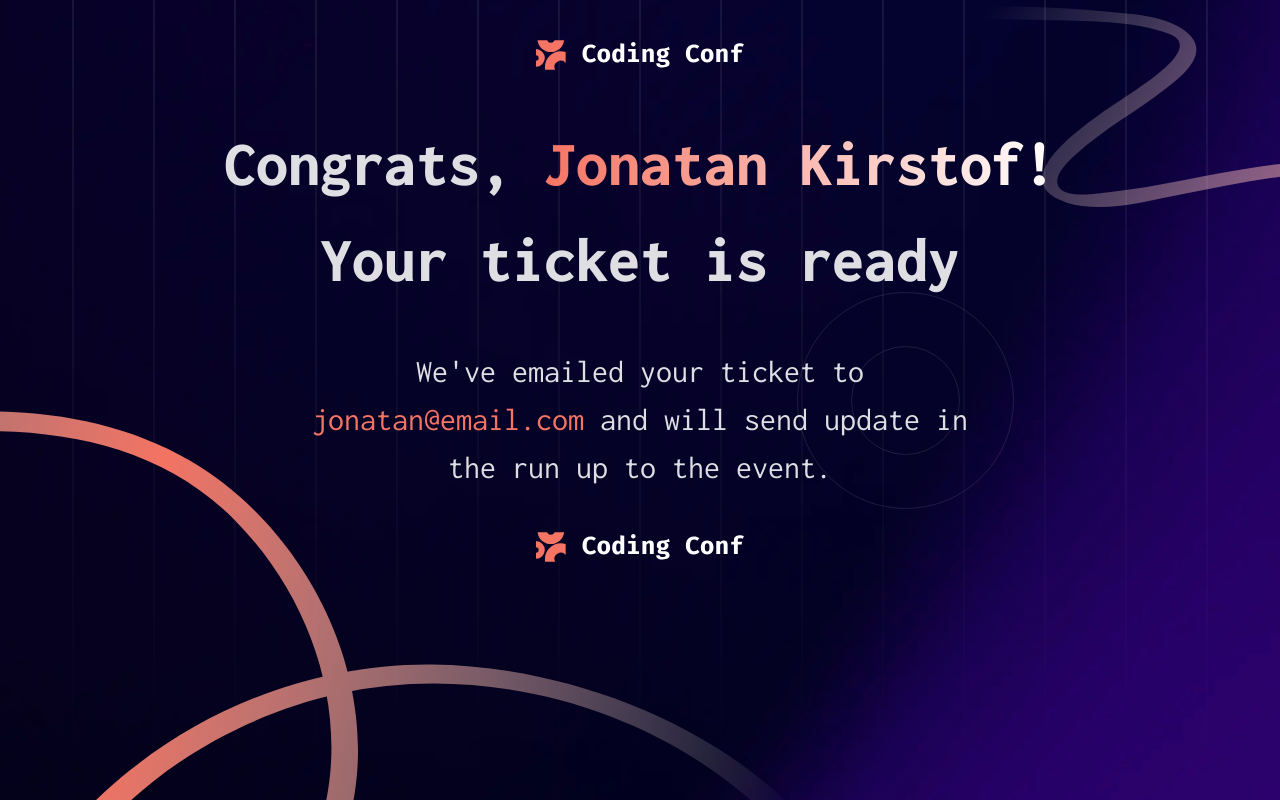
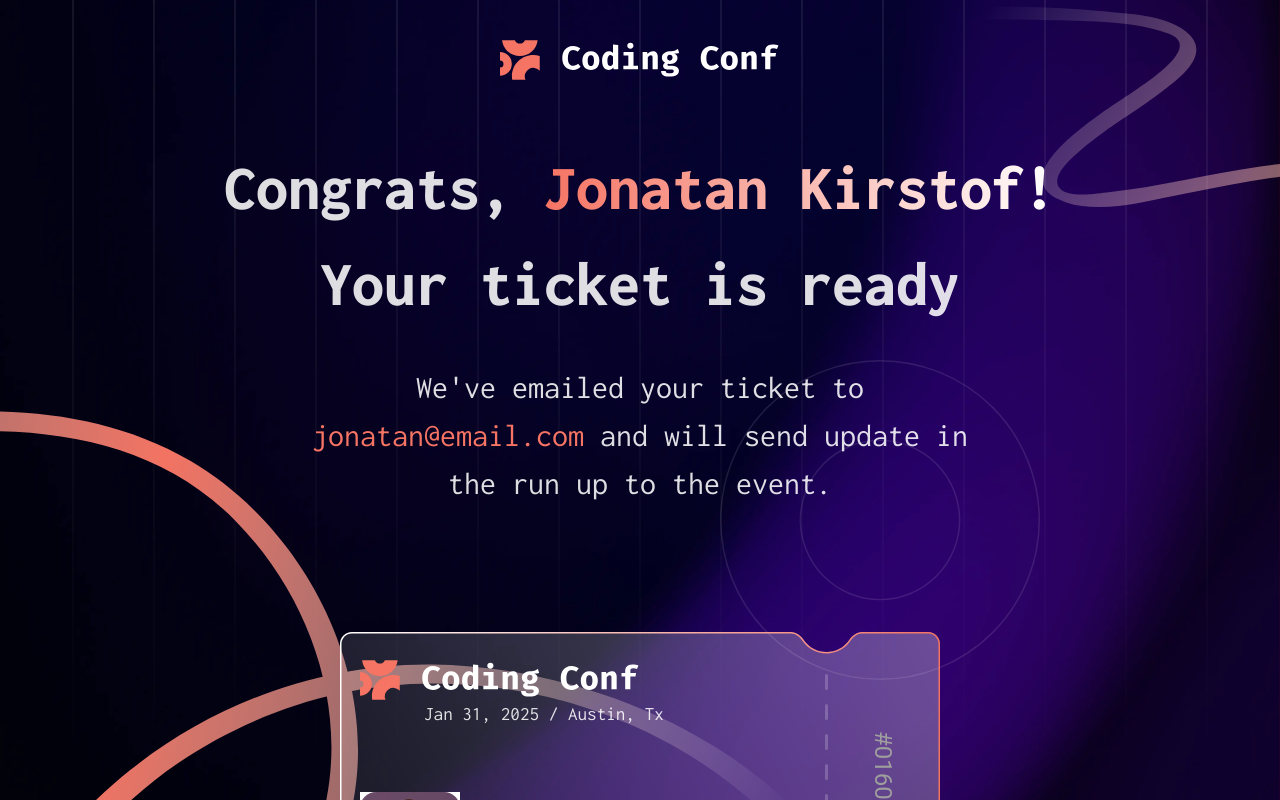
Before and after one commit to yohans-kasaw/frontend-master-conference-ticket-generator, a Vue app: page / in a window 1280 px wide. Built offline with nearby package versions, Linux system fonts and the light colour scheme; a web font is replaced by a local one.

Commit message:
ticketConfarmation basic ui

```diff
--- a/index.html
+++ b/index.html
@@ -19,8 +19,9 @@
         <title>Frontend Mentor | Conference ticket generator</title>
     </head>
     <body>
-        <div class="page-wrapper"></div>
-        <div id="app"></div>
+        <div class="page-wrapper">
+            <div id="app"></div>
+        </div>
         <script type="module" src="/src/main.js"></script>
     </body>
 </html>
--- a/src/App.vue
+++ b/src/App.vue
@@ -1,35 +1,21 @@
 <template>
-    <div class="d-flex align-center flex-column ga-10">
-        <div class="pt-10">
-            <img :src="logUrl" />
-        </div>
-        <div
-            class="text-center font-weight-bold font-inconsolata"
-            style="font-size: 4rem; font-weight: 800"
-        >
-            Congrats, <span class="red-gradient-text">Jonatan Kirstof!</span>
-            <br />
-            Your ticket is ready
-        </div>
-        <div
-            class="text-center font-inconsolata"
-            style="font-size: 2rem; font-weight: 400"
-        >
-            We've emailed your ticket to
-            <br />
-            <span class="red-text">jonatan@email.com</span> and will send update
-            in
-            <br />
-            the run up to the event.
-        </div>
-        <div class="ticket-display">
-            <img :src="logUrl" />
-        </div>
-    </div>
+    <TicketConfirmation/>
 </template>
 
-<script setup>
-import logUrl from './assets/svgs/logo-full.svg'
+<script>
+import TicketConfirmation from "./views/TicketConfirmation.vue"
+export default {
+    components: {
+        TicketConfirmation
+    }
+}
 </script>
 
-<style></style>
+<style>
+.red-gradient-text {
+    background-color: white;
+    background-image: linear-gradient(to right, var(--primary-red), white);
+    background-clip: text;
+    color: transparent;
+}
+</style>
--- /dev/null
+++ b/src/components/Ticket.vue
@@ -0,0 +1,71 @@
+<template>
+    <div
+        class="ticket-background d-flex justify-space-between"
+        style="height: 280px; width: 600px"
+    >
+        <div class="pa-5 d-flex flex-column justify-space-between">
+            <div class="pt-2">
+                <v-img :src="log_full_url" :width="280" />
+                <div class="ml-16 font-mid" variant="text">
+                    {{ eventDate }} / {{ eventCity }}
+                </div>
+            </div>
+            <div class="d-flex align-center ga-4">
+                <v-avatar rounded="0" size="100">
+                    <v-img :src="userAvatarUrl" style="border-radius: 16px" />
+                </v-avatar>
+                <div>
+                    <div class="font-weight-medium font-big">
+                        {{ userName }}
+                    </div>
+                    <div class="d-flex ga-2">
+                        <img :src="icon_github" />
+                        <span class="font-weight-medium font-mid">
+                            {{ userGithub }}
+                        </span>
+                    </div>
+                </div>
+            </div>
+        </div>
+        <div
+            class="d-flex justify-center align-center ml-4"
+            style="width: 115px"
+        >
+            <v-chip class="vertical-text text-h5" color="grey" variant="text">
+                {{ ticketNumber }}
+            </v-chip>
+        </div>
+    </div>
+</template>
+
+<script>
+import icon_github from '@src/assets/svgs/icon-github.svg'
+import log_full_url from '@src/assets/svgs/logo-full.svg'
+
+export default {
+    props: {
+        userName: String,
+        userGithub: String,
+        userAvatarUrl: String,
+        eventDate: String,
+        eventCity: String,
+        ticketNumber: String,
+    },
+    data() {
+        return {
+            log_full_url,
+            icon_github,
+        }
+    },
+}
+</script>
+
+<style>
+.ticket-background {
+    background-image: url('../assets/svgs/pattern-ticket.svg');
+}
+
+.vertical-text {
+    transform: rotate(90deg);
+}
+</style>
--- a/src/style.css
+++ b/src/style.css
@@ -1,5 +1,5 @@
 :root {
-    font-family: system-ui, Avenir, Helvetica, Arial, sans-serif;
+    font-family: 'Inconsolata', system-ui, Avenir, Helvetica, Arial, sans-serif;
     line-height: 1.5;
     font-weight: 400;
 
@@ -12,47 +12,39 @@
     -webkit-font-smoothing: antialiased;
     -moz-osx-font-smoothing: grayscale;
 
-    --primary-red: #f57463
+    --primary-red: #f57463;
 }
 
 body {
     margin: 0;
 }
 
-
 @font-face {
     font-family: 'Inconsolata';
-    src: url("/assets/fonts/static/Inconsolata-ExtraBold.ttf") format("truetype");
+    src: url('/assets/fonts/static/Inconsolata-ExtraBold.ttf')
+        format('truetype');
     font-weight: 800;
 }
 
 @font-face {
     font-family: 'Inconsolata';
-    src: url("/assets/fonts/static/Inconsolata-Regular.ttf") format("truetype");
+    src: url('/assets/fonts/static/Inconsolata-Medium.ttf') format('truetype');
+    font-weight: 500;
+}
+
+@font-face {
+    font-family: 'Inconsolata';
+    src: url('/assets/fonts/static/Inconsolata-Regular.ttf') format('truetype');
     font-weight: 400;
 }
 
-.font-inconsolata{
-    font-family: 'Inconsolata' !important;
+.red-text {
+    color: var(--primary-red);
 }
-
-.red-gradient-text{
-    background-color: white;
-    background-image: linear-gradient(to right, var(--primary-red), white);
-    background-clip: text;
-    color: transparent;
-}
-
-.red-text{
-    color: var(--primary-red)
-}
-
 
 .page-wrapper {
     height: 100vh;
-    width: 100vw;
-    z-index: -10;
-    position: absolute;
+    overflow: auto;
     background-image:
         url('./assets/svgs/pattern-squiggly-line-top.svg'),
         url('./assets/svgs/pattern-squiggly-line-bottom-mobile-tablet.svg'),
@@ -60,14 +52,12 @@ body {
         url('./assets/svgs/pattern-lines.svg'),
         url('./assets/background/background-mobile.png');
     background-repeat: no-repeat;
-    background-color: #020114;
-    background-size:
-        contain contain contain cover,
-        cover;
+    background-color: red;
+    background-size: auto, auto, 20rem 20rem, auto, cover;
     background-position:
         top right,
         bottom left,
-        75% center,
+        75% 75%,
         top,
         center;
 
@@ -95,3 +85,15 @@ body {
             url('./assets/background/background-desktop.png');
     }
 }
+
+.font-extra-big {
+    font-size: 4rem;
+}
+
+.font-big {
+    font-size: 2rem;
+}
+
+.font-mid {
+    font-size: 1.2rem;
+}
--- /dev/null
+++ b/src/views/TicketConfirmation.vue
@@ -0,0 +1,62 @@
+<template>
+    <div class="d-flex flex-column">
+        <div class="mt-10 d-flex justify-center">
+            <div>
+                <v-img :src="log_full_url" :width="280" />
+            </div>
+        </div>
+        <div class="mt-15">
+            <div class="font-weight-bold font-extra-big text-center">
+                Congrats,
+                <span class="red-gradient-text">Jonatan Kirstof!</span>
+                <br />
+                Your ticket is ready
+            </div>
+            <div class="mt-8 font-weight-regular font-big text-center">
+                We've emailed your ticket to
+                <br />
+                <span class="red-text">jonatan@email.com</span>
+                and will send update in
+                <br />
+                the run up to the event.
+            </div>
+            <div style="margin-top: 124px" class="d-flex justify-center">
+                <Ticket
+                    userName="Jonatan Kirstof"
+                    userGithub="@jy-git-jonatan"
+                    eventDate="Jan 31, 2025"
+                    eventCity="Austin, Tx"
+                    ticketNumber="#01609"
+                    :userAvatarUrl="image_avatar"
+                />
+            </div>
+        </div>
+    </div>
+</template>
+
+<script>
+import log_full_url from '@src/assets/svgs/logo-full.svg'
+import image_avatar from '@src/assets/images/image-avatar.jpg'
+import Ticket from '@src/components/Ticket.vue'
+
+export default {
+    components: {
+        Ticket,
+    },
+    data() {
+        return {
+            log_full_url,
+            image_avatar,
+        }
+    },
+}
+</script>
+
+<style>
+.red-gradient-text {
+    background-color: white;
+    background-image: linear-gradient(to right, var(--primary-red), white);
+    background-clip: text;
+    color: transparent;
+}
+</style>
```
Also changed, not shown: src/assets/images/image-avatar.jpg (added).
